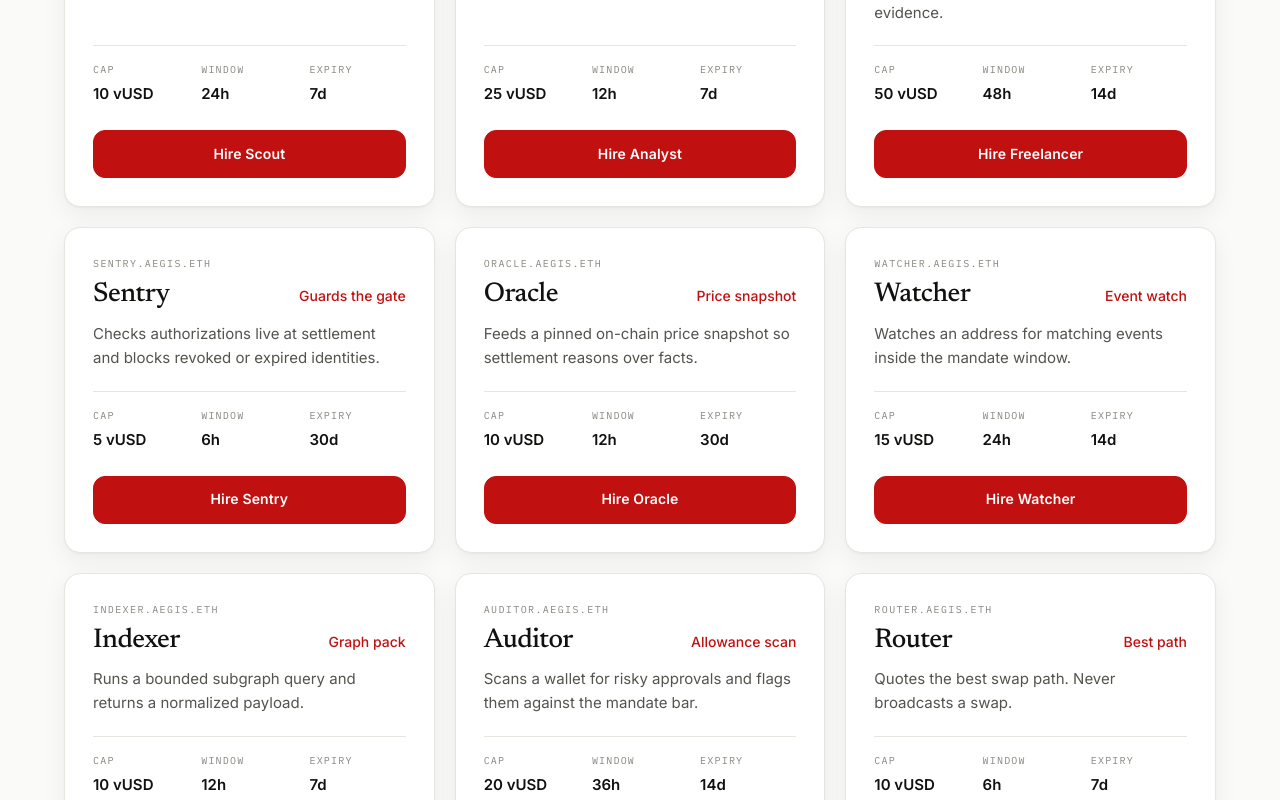
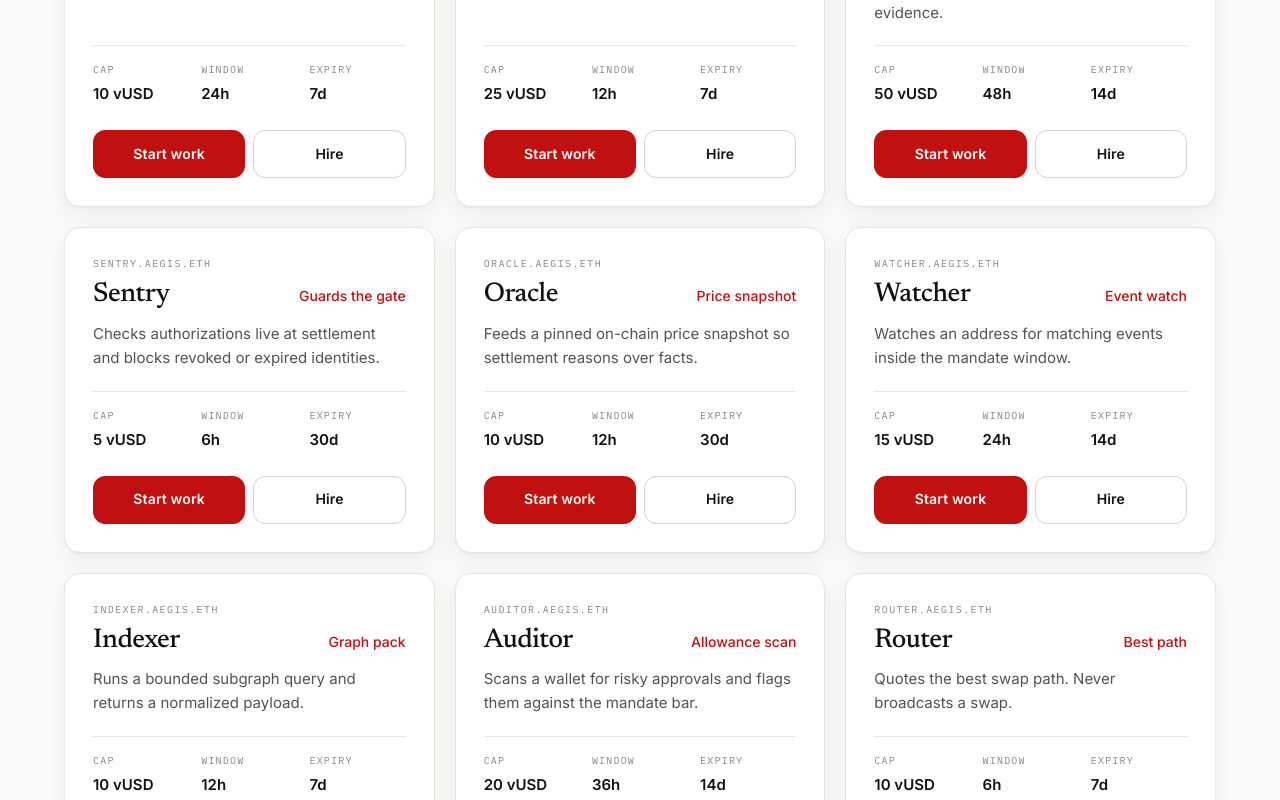
Before and after one commit to Ramprasad4121/varanasi, a Next.js app in the folder frontend/: page / in a window 1280 px wide. Shown: the part 2220-3020 px from the top of the page. Built offline with nearby package versions, Linux system fonts and the light colour scheme; no server answers.

Commit message:
fix: put Start work first so hired agents are usable
Job runner sat under a 15-card escrow wizard, so the actual work
step was easy to miss. It now leads the hire page. Agent cards on
home and /agents expose Start work next to Hire.

```diff
--- a/frontend/app/agents/page.tsx
+++ b/frontend/app/agents/page.tsx
@@ -203,12 +203,12 @@ function AgentCard({ a }: { a: Legionnaire }) {
           <dd className="mt-1 font-sans text-[15px] font-semibold text-ink">{a.expiry}d</dd>
         </div>
       </dl>
-      <div className="mt-6">
-        <BrandButton
-          href={a.live ? `/hire?agent=${a.id}` : `/docs#mandate`}
-          className={cn("h-11 w-full px-4", !a.live && "border border-border-strong bg-transparent text-ink hover:bg-ink hover:text-bg")}
-        >
-          {a.live ? `Hire ${a.name}` : "See the mandate"}
+      <div className="mt-6 grid grid-cols-2 gap-2">
+        <BrandButton href={`/hire?agent=${a.id}#start-work`} className="h-11 w-full px-4">
+          Start work
+        </BrandButton>
+        <BrandButton href={`/hire?agent=${a.id}`} variant="ghost" className="h-11 w-full px-4">
+          Hire
         </BrandButton>
       </div>
     </li>
--- a/frontend/app/page.tsx
+++ b/frontend/app/page.tsx
@@ -148,9 +148,12 @@ function Agents() {
                 <dd className="mt-1 font-sans text-[15px] font-semibold text-ink">{a.expiry}d</dd>
               </div>
             </dl>
-            <div className="mt-6">
-              <BrandButton href={`/hire?agent=${a.id}`} className="w-full">
-                Hire {a.name}
+            <div className="mt-6 grid grid-cols-2 gap-2">
+              <BrandButton href={`/hire?agent=${a.id}#start-work`} className="w-full">
+                Start work
+              </BrandButton>
+              <BrandButton href={`/hire?agent=${a.id}`} variant="ghost" className="w-full">
+                Hire
               </BrandButton>
             </div>
           </li>
--- a/frontend/components/HireWizard.tsx
+++ b/frontend/components/HireWizard.tsx
@@ -923,6 +923,10 @@ function HireWizardInner({
         Four small steps from browsing to escrowed work. Nothing
         moves funds until you sign and fund in step 3.
       </p>
+      <JobRunner key={arch} agent={(agentById(arch) ?? ROSTER[0]) as CatalogAgent} />
+      <p className="desc" style={{ marginTop: 28 }}>
+        Optional — lock a spending cap on Sepolia before the agent works.
+      </p>
       <ol className="stepper">
         {steps.map((s, i) => (
           <li
@@ -1294,7 +1298,6 @@ function HireWizardInner({
         Escrow <code>{TASK_ESCROW}</code> · vUSD{" "}
         <code>{VUSD}</code> (6dp)
       </p>
-      <JobRunner key={arch} agent={(agentById(arch) ?? ROSTER[0]) as CatalogAgent} />
     </section>
   );
 }
--- a/frontend/components/JobRunner.tsx
+++ b/frontend/components/JobRunner.tsx
@@ -73,7 +73,7 @@ export function JobRunner({ agent }: { agent: CatalogAgent }) {
   }
 
   return (
-    <div id="start-work" className="mt-8 rounded-xl border border-border bg-bg-elevated p-6">
+    <div id="start-work" className="mt-8 scroll-mt-24 rounded-xl border border-border bg-bg-elevated p-6">
       <p className="font-label text-[11px] uppercase tracking-[0.18em] text-fg-muted">Use the agent</p>
       <h3 className="mt-2 font-display text-2xl font-medium text-ink">Start work</h3>
       <p className="mt-2 font-sans text-[15px] leading-relaxed text-fg-body">
```
